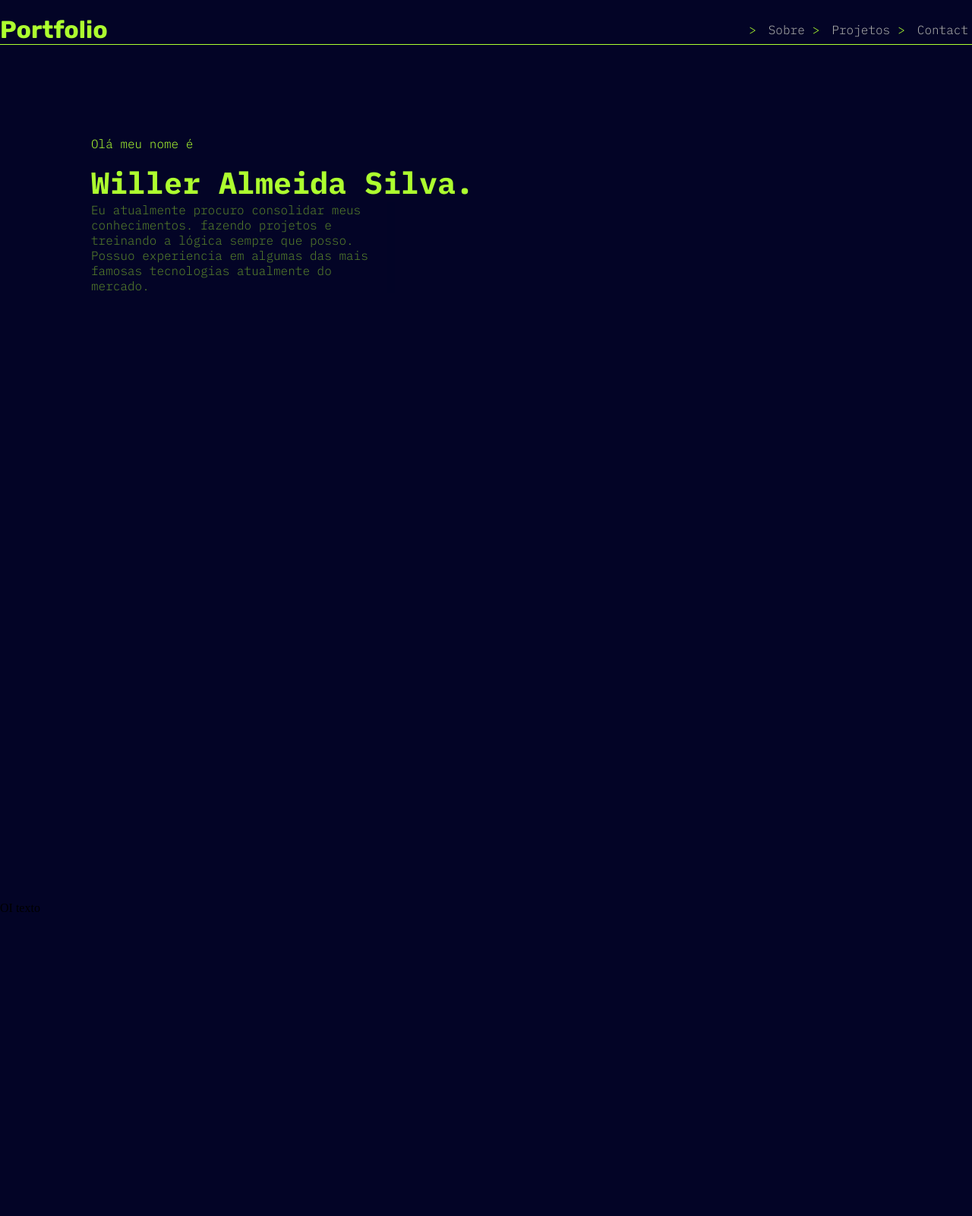
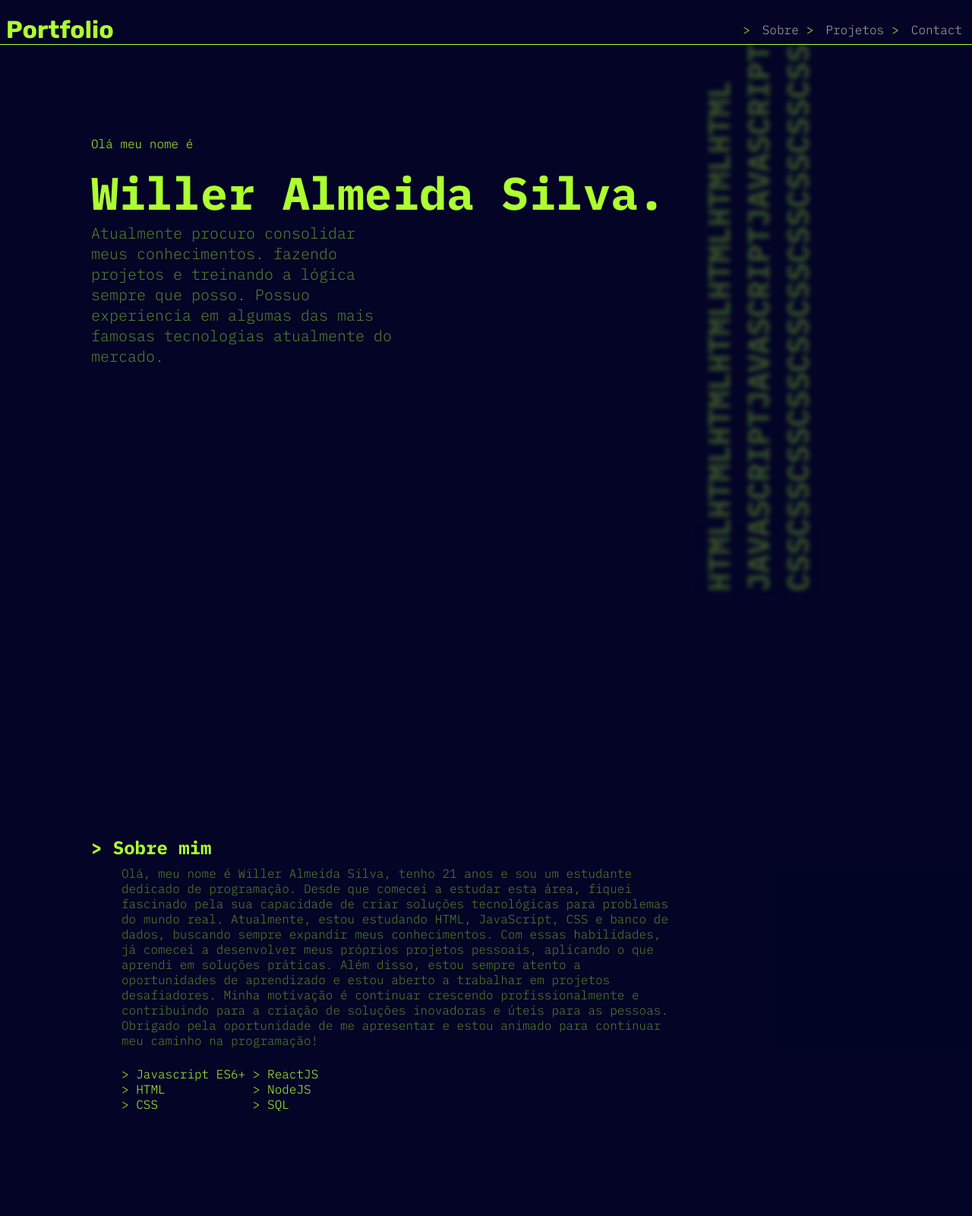
Before and after one commit to WillerAlmeida1/Portfolio, a plain HTML site: page index.html in a window 1280 px wide. Shown: the top 1600 px of the page at 76% size. Before the commit the page ends 1204 px from the top, so only its background shows below. Drawn offline with Linux system fonts and the light colour scheme.

Commit message:
adicionado sobre mim, projetos, e estiliza os mesmos

```diff
--- a/index.html
+++ b/index.html
@@ -1,25 +1,29 @@
 <!DOCTYPE html>
 <html lang="en">
   <head>
-    <meta charset="UTF-8">
-    <meta http-equiv="X-UA-Compatible" content="IE=edge">
-    <meta name="viewport" content="width=device-width, initial-scale=1.0">
-    <link rel="stylesheet" href="./style.css">
+    <meta charset="UTF-8" />
+    <meta http-equiv="X-UA-Compatible" content="IE=edge" />
+    <meta name="viewport" content="width=device-width, initial-scale=1.0" />
+    <link rel="stylesheet" href="./style.css" />
     <title>Portfolio</title>
   </head>
   <body>
     <header>
       <!--LOGO-->
-        <h1>
-            Portfolio
-        </h1>
+      <h1>Portfolio</h1>
       <!--NAVBAR-->
       <nav class="navigation">
         <div>
-                <ul>
-                    <li><a href="#"> <span class="maior-que">&gt </span>Sobre</a></li>
-                    <li><a href="#"> <span class="maior-que">&gt </span>Projetos</a></li>
-                    <li><a href="#"> <span class="maior-que">&gt </span>Contact</a></li>
+          <ul nav-list>
+            <li class="nav-item">
+              <a href="#"> <span class="maior-que">&gt </span>Sobre</a>
+            </li>
+            <li>
+              <a href="#"> <span class="maior-que">&gt </span>Projetos</a>
+            </li>
+            <li>
+              <a href="#"> <span class="maior-que">&gt </span>Contact</a>
+            </li>
           </ul>
         </div>
       </nav>
@@ -29,17 +33,100 @@
         <h3 class="titulo-apresentacao">Olá meu nome é</h3>
         <h2 class="subtitulo-apresentacao">Willer Almeida Silva.</h2>
         <p class="texto-apresentacao">
-                Eu atualmente procuro consolidar meus conhecimentos.
-                fazendo projetos e treinando a lógica sempre que posso. Possuo experiencia em algumas das mais famosas tecnologias atualmente do mercado.
+          Atualmente procuro consolidar meus conhecimentos. fazendo projetos e
+          treinando a lógica sempre que posso. Possuo experiencia em algumas das
+          mais famosas tecnologias atualmente do mercado.
+        </p>
+        <section>
+          <!--Texto só pra deixar bontinho, ainda pode ser retirado-->
+          <p class="texto-ilustrativo">
+            HTMLHTMLHTMLHTMLHTMLHTMLHTML<br />
+            JAVASCRIPTJAVASCRIPTJAVASCRIPT<br />
+            CSSCSSCSSCSSCSSCSSCSSCSSCSSCSS<br />
+          </p>
+        </section>
+      </section>
+    </div>
 
+    <!--Sessão sobre mim-->
+    <div>
+      <section class="about">
+        <h1><span class=".maior-que">&gt</span> Sobre mim</h1>
+        <p class="about-text">
+          Olá, meu nome é Willer Almeida Silva, tenho 21 anos e sou um estudante
+          dedicado de programação. Desde que comecei a estudar esta área, fiquei
+          fascinado pela sua capacidade de criar soluções tecnológicas para
+          problemas do mundo real. Atualmente, estou estudando HTML, JavaScript,
+          CSS e banco de dados, buscando sempre expandir meus conhecimentos. Com
+          essas habilidades, já comecei a desenvolver meus próprios projetos
+          pessoais, aplicando o que aprendi em soluções práticas. Além disso,
+          estou sempre atento a oportunidades de aprendizado e estou aberto a
+          trabalhar em projetos desafiadores. Minha motivação é continuar
+          crescendo profissionalmente e contribuindo para a criação de soluções
+          inovadoras e úteis para as pessoas. Obrigado pela oportunidade de me
+          apresentar e estou animado para continuar meu caminho na programação!
+        </p>
+
+        <!--Lista de habilidades-->
+        <ul class="lista-habilidades">
+          <li><span class=".maior-que">&gt</span> Javascript ES6+</li>
+          <li><span class=".maior-que">&gt</span> HTML</li>
+          <li><span class=".maior-que">&gt</span> CSS</li>
+        </ul>
+        <ul class="lista-habilidades2">
+          <li><span class=".maior-que">&gt</span> ReactJS</li>
+          <li><span class=".maior-que">&gt</span> NodeJS</li>
+          <li><span class=".maior-que">&gt</span> SQL</li>
+        </ul>
+      </section>
+    </div>
+
+    <!--Sessão de projetos-->
+
+    <div>
+      <h1><span class=".maior-que">&gt</span> Alguns dos Meus Projetos</h1>
+
+      <div class="projetos-principais">
+        <section>
+            <h3>
+                calculadora
+            </h3>
+            <p>
             </p>
         </section>
     </div>
 
-    <div>
       <section class="projetos">
-            <p>OI texto</p>
+        <div class="projetos-apresentacao">
+          <p class="projeto-texto">
+            Lorem ipsum dolor sit amet consectetur adipisicing elit. Unde,
+            accusantium! Non quasi voluptatem iusto, reiciendis eveniet,
+            consectetur blanditiis, vero ad sunt ab repudiandae adipisci
+            ratione. Quibusdam culpa tempora deserunt corrupti.
+            <button class="btn-projeto">CLique aqui</button>
+          </p>
+        </div>
+
+        <div class="projetos-apresentacao">
+          <p class="projeto-texto">
+            Lorem ipsum dolor sit amet consectetur adipisicing elit. Unde,
+            accusantium! Non quasi voluptatem iusto, reiciendis eveniet,
+            consectetur blanditiis, vero ad sunt ab repudiandae adipisci
+            ratione. Quibusdam culpa tempora deserunt corrupti.
+            <button class="btn-projeto">CLique aqui</button>
+          </p>
+        </div>
+        <div class="projetos-apresentacao">
+            <p class="projeto-texto">
+              Lorem ipsum dolor sit amet consectetur adipisicing elit. Unde,
+              accusantium! Non quasi voluptatem iusto, reiciendis eveniet,
+              consectetur blanditiis, vero ad sunt ab repudiandae adipisci
+              ratione. Quibusdam culpa tempora deserunt corrupti.
+              <button class="btn-projeto">CLique aqui</button>
+            </p>
+          </div>
       </section>
+
     </div>
 
     <script src="./script.js"></script>
--- a/style.css
+++ b/style.css
@@ -19,6 +19,7 @@ header {
     align-items: center;
     border-bottom: 1px solid greenyellow;
     margin: 20px 0 0 0;
+    padding: 0vh 1vh 0vh 1vh;
 }
 nav ul {
     display: flex;
@@ -56,12 +57,14 @@ colocar esse efeito em algum lugar ksksk vai ficar legal :D
 
 .apresentacao-conteudo {
     height: 100vh;
+
 }
 
 .apresentacao {
     font-family: 'IBM Plex Mono', monospace;
     margin: 15vh 0vh 0vh 15vh;
     color: greenyellow;
+    height: 100vh;
 }
 
 .titulo-apresentacao {
@@ -72,17 +75,88 @@ colocar esse efeito em algum lugar ksksk vai ficar legal :D
 
 .subtitulo-apresentacao {
     font-weight: 700;
-    font-size: 40px;
+    font-size: 60px;
 }
 
 .texto-apresentacao {
     width: 50vh;
     opacity: 0.5;
+    font-size: 20px;
     /*filter: blur(1px);*/
+}
+
+.texto-ilustrativo {
+    font-family: 'IBM Plex Mono', monospace;
+    font-size: 40px;
+    display: flex;
+    color: greenyellow;
+    height: 10vh;
+    padding: 0vh;
+    opacity: 0.3;
+    filter: blur(3px);
+    font-weight: 700;
+    margin: 0;
+    writing-mode: vertical-rl;
+    transform: rotate(180deg);
+    position: relative;
+    top: 27vh;
+    left: 100vh;
+}
+
+/*Parte sobre mim*/
+
+.about {
+    font-family: 'IBM Plex Mono', monospace;
+    margin: 15vh 0vh 0vh 15vh;
+    color: greenyellow;
+    height: 100vh;
+}
+
+ul.lista-habilidades {
+    display: flex;
+    display: inline-block;
+    align-items: center;
+    margin-top: 2vh;
+}
+
+
+ul.lista-habilidades2 {
+    display: flex;
+    display: inline-block;
+    align-items: center;
+}
+
+.lista-habilidades {
+    padding-left: 5vh;
+}
+
+.about-text {
+    margin-top: 1vh;
+    padding-left: 5vh;
+    padding-right: 50vh;
+    opacity: 0.5;
+    margin-bottom: 1vh;
+}
+
+::-webkit-scrollbar {
+    width: 10px;
+    background-color: greenyellow;
+}
+
+
+::-webkit-scrollbar-thumb {
+    background-color:  rgb(3, 4, 38);
 }
 
 /*Parte dos Projetos*/
 
 .projetos {
-    margin-top: 100vh;
+    display: flex;
 }
+
+.projeto-texto {
+    font-family: 'IBM Plex Mono', monospace;
+    margin: 15vh 0vh 0vh 15vh;
+    color: greenyellow;
+    height: 100vh;
+}
```
Lines whose indentation alone changed are shown as unchanged.
